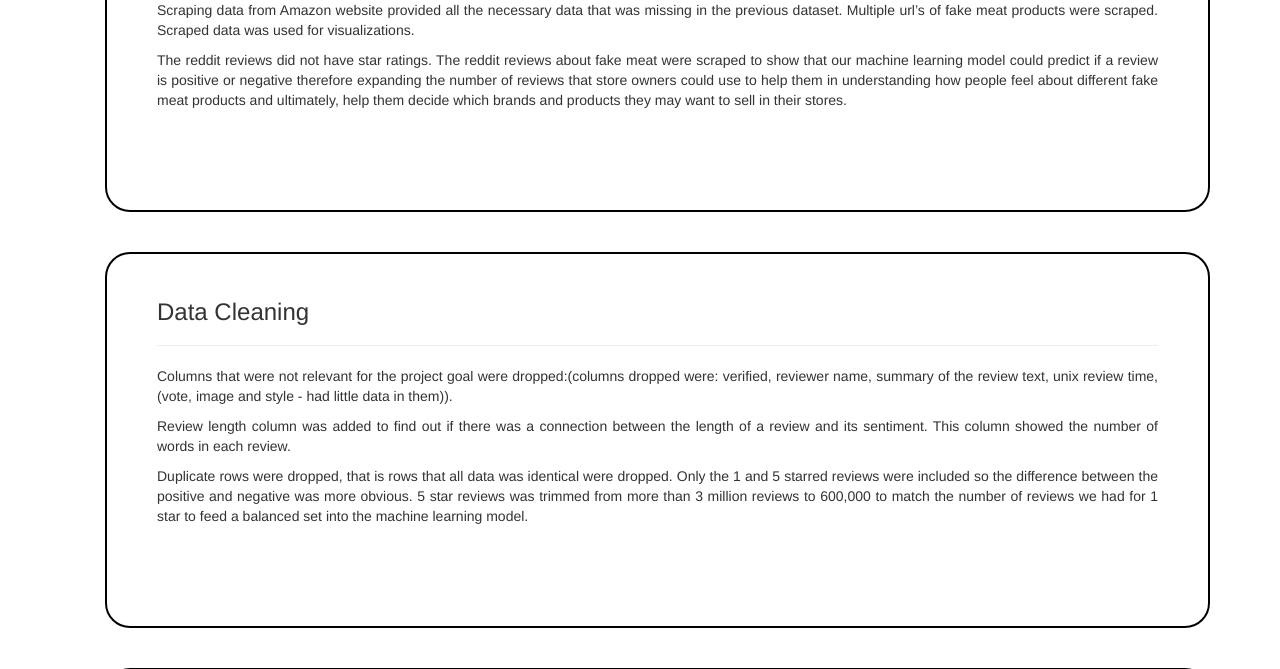
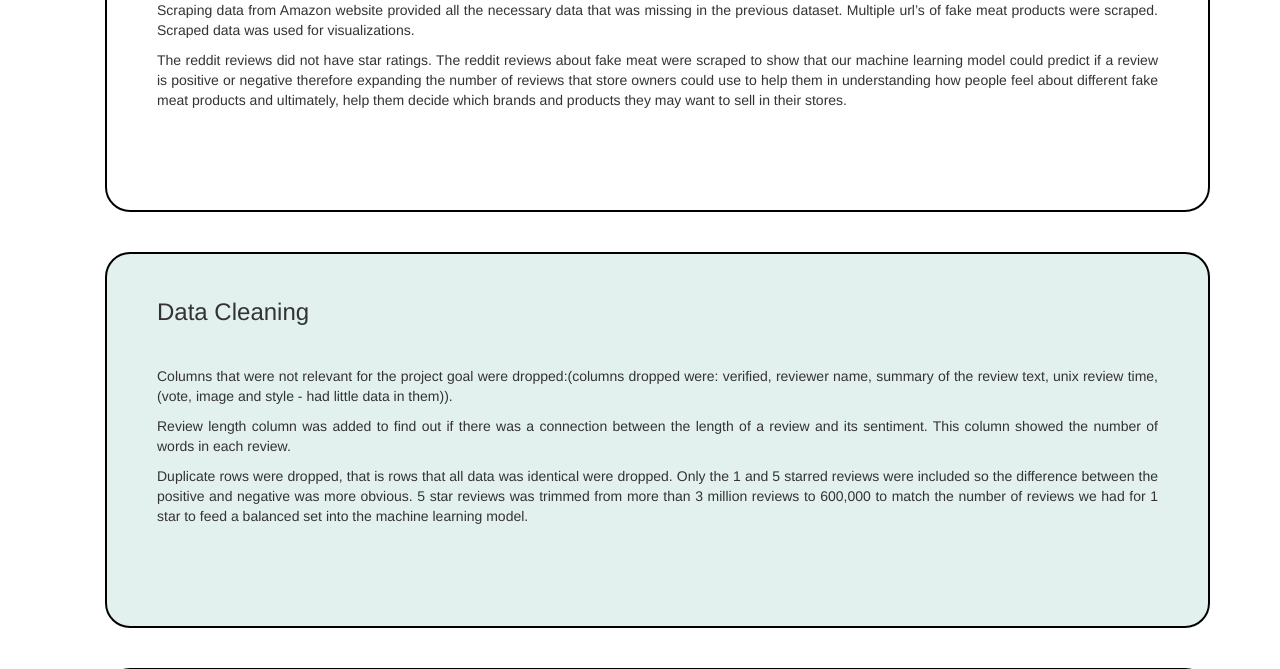
Before and after one commit to ForTheGold/text-classifier-amazon-dataset, a Flask app: page /database in a window 1280 px wide. Shown: the part 1599-2268 px from the top of the page. Run offline with Flask 3, Linux system fonts and the light colour scheme; parts of the project's set-up code (start-up, migrations or seed data) failed here and were passed over; some libraries are stand-ins or nearby versions.

Commit message:
updating db.html

```diff
--- a/flask_app/dash/templates/database.html
+++ b/flask_app/dash/templates/database.html
@@ -46,7 +46,7 @@
 
 		</div>
 		<br /><br />
-			<div class="dbp">
+			<div class="dbp dbc">
 				<h3>Data Cleaning</h3>
 					<hr />
 					<p>Columns that were not relevant for the project goal were dropped:(columns dropped were: verified, reviewer name, summary of the review text, unix review time,(vote, image and style - had little data in them)).</p>
```
